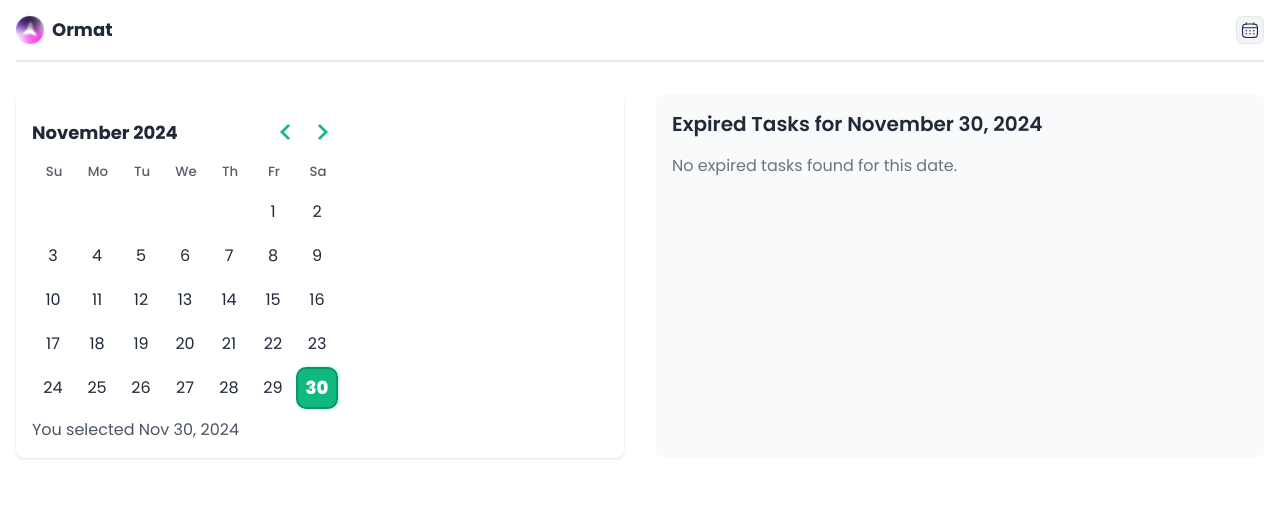
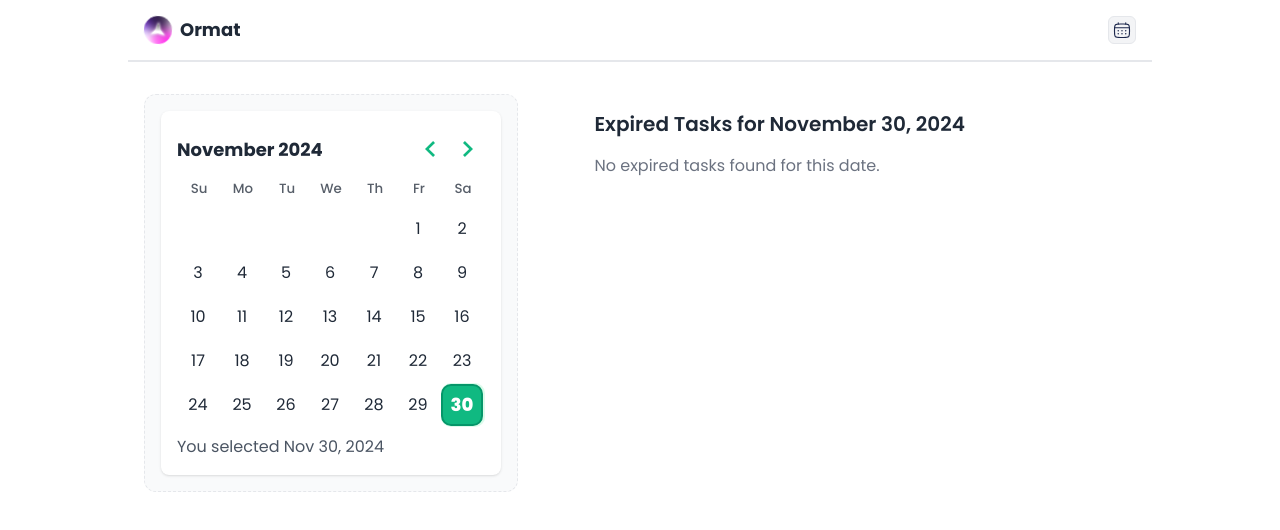
Before and after one commit to dopemukesh/ormat-todolist, a React (Vite) app: page /histry in a window 1280 px wide. Shown: the top 530 px of the page. Built offline with nearby package versions, Linux system fonts and the light colour scheme.

Commit message:
Update version to 0.0.3, re-enable Header component, enhance styling in various components, and improve task display with expiration time. Added smooth scrolling for expired tasks and refined layout in Histry and Todo components.

```diff
--- a/package.json
+++ b/package.json
@@ -2,7 +2,7 @@
   "name": "ormat-todo-list",
   "author": "Mukesh Yadav dope.mukeshyadav@gmail.com https://mukeshyadav.info",
   "private": true,
-  "version": "0.0.1",
+  "version": "0.0.3",
   "type": "module",
   "repository": {
     "type": "git",
--- a/src/App.jsx
+++ b/src/App.jsx
@@ -22,7 +22,7 @@ const App = () => {
     <>
       <Router>
         {/* Header Component */}
-        {/* <Header /> */}
+        <Header />
         <main className="flex justify-center overflow-hidden">
           <Routes>
             <Route path="/" element={<Todo />} />
--- a/src/components/Header.jsx
+++ b/src/components/Header.jsx
@@ -1,44 +1,22 @@
 import React from 'react';
 import { NavLink } from 'react-router-dom';
-// import todoIcon from '../assets/icons/todoIcon.svg'
 import logo from '../assets/gradient-ball-logo.svg';
 import historyIcon from '../assets/icons/todoIcon.svg';
 
 const Header = () => {
   return (
-    <header className='flex flex-col items-center sticky top-0 z-50'>
+    <header className='flex items-center justify-center sticky top-0 z-50 bg-white'>
       {/* ----- title ----- */}
-      <div className='flex flex-grow w-full border-b-2 py-4 justify-between items-center'>
+      <div className='flex flex-grow max-w-[1024px] flex-1 border-b-2 py-4 px-4 justify-between items-center'>
         <NavLink to='/' className='flex items-center gap-2'>
           <img src={logo} alt="" className='w-7 rounded-md rotate-center-alternate' />
           <h1 className='text-lg font-bold text-focus-in-normal'>Ormat</h1>
         </NavLink>
 
         <NavLink to='/histry' className='flex items-center gap-2'>
-          <img src={historyIcon} alt="" className='w-7 p-1 bg-gray-100 border rounded-md active:invert' />
+          <img src={historyIcon} alt="" className='w-7 p-1 bg-gray-100 border rounded-md active:bg-gray-200' />
         </NavLink>
       </div>
-
-      {/* ----- input box ----- */}
-      {/* <div className='flex items-center justify-center w-full my-7 gap-2'>
-        <input
-          type="text"
-          placeholder='Add your task'
-          className='w-56 bg-gray-50 rounded-md border outline-none outline-offset-0 flex-1 py-2.5 px-4 placeholder:text-gray-400 text-sm focus:border-emerald-500'
-          ref={inputRef}
-        />
-        <button
-          onClick={add}
-          className='flex justify-center items-center gap-2 rounded-md bg-emerald-500 active:bg-emerald-400 border border-emerald-600/40 px-4 py-2 text-gray-100 text-sm font-medium whitespace-nowrap'
-        >
-          <svg xmlns="http://www.w3.org/2000/svg" width="24" height="24" viewBox="0 0 24 24" fill="none" stroke="currentColor" strokeWidth="2" strokeLinecap="round" strokeLinejoin="round" className="lucide lucide-circle-plus">
-            <circle cx="12" cy="12" r="10"></circle>
-            <path d="M8 12h8"></path>
-            <path d="M12 8v8"></path>
-          </svg>
-          <p>Add Task</p>
-        </button>
-      </div> */}
     </header>
   );
 };
--- a/src/components/Histry.jsx
+++ b/src/components/Histry.jsx
@@ -122,19 +122,21 @@ const Histry = () => {
     }, [selectedDate]);
 
     return (
-        <div className='bg-white container px-4 w-full'>
-            <Header />
-            <div className='grid md:grid-cols-2 gap-8 my-8'>
+        <div className='bg-white flex flex-grow max-w-[1024px] flex-1 px-4 pb-12'>
+            {/* <Header /> */}
+            <div className='grid md:grid-cols-2 md:place-items-start place-items-center justify-center gap-8 my-8'>
                 {/* Calendar Section */}
-                <div className='rounded-lg'>
+                <div className='rounded-lg grid place-items-center'>
+                    <div className='bg-gray-50 border-dashed border border-gray-200 p-4 rounded-xl'>
                         <Calendar
                             selectedDate={selectedDate}
                             onDateSelect={setSelectedDate}
                         />
                     </div>
+                </div>
 
                 {/* Expired Tasks Section */}
-                <div className='bg-gray-50 p-4 rounded-lg'>
+                <div className='p-4 rounded-lg'>
                     <h2 className='text-xl font-semibold mb-4'>
                         Expired Tasks for {format(selectedDate, 'MMMM d, yyyy')}
                     </h2>
@@ -142,12 +144,9 @@ const Histry = () => {
                     {expiredTasks.length === 0 ? (
                         <p className='text-gray-500'>No expired tasks found for this date.</p>
                     ) : (
-                        <div className='space-y-4'>
+                        <div id='expiredTasks' className='space-y-4 bg-gray-50 p-1 rounded-xl border border-gray-200 overflow-y-scroll max-h-[500px]'>
                             {expiredTasks.map(task => (
-                                <div
-                                    key={task.id}
-                                    className="flex flex-col rounded-xl relative bg-rose-100 beforeAfterBorder_r opacity-75"
-                                >
+                                <div key={task.id} className="flex flex-col rounded-xl relative bg-rose-100 beforeAfterBorder_r opacity-75" >
                                     {/* Status Header */}
                                     <div className="flex justify-between items-center text-[10px] leading-4 font-medium whitespace-nowrap py-1 px-2 rounded-t-xl border border-b-0 bg-rose-100 border-rose-300 text-red-500">
                                         <div className="flex items-center gap-2">
@@ -183,6 +182,7 @@ const Histry = () => {
                         </div>
                     )}
                 </div>
+
             </div>
         </div>
     );
--- a/src/components/InputBox.jsx
+++ b/src/components/InputBox.jsx
@@ -8,7 +8,7 @@ const InputBox = ({ inputRef, add }) => {
         <input
           type="text"
           placeholder='Add your task'
-          className='w-56 bg-gray-50 rounded-md border outline-none outline-offset-0 flex-1 py-2.5 px-4 placeholder:text-gray-400 text-sm focus:border-emerald-500'
+          className='w-full bg-gray-50 rounded-md border outline-none outline-offset-0 flex-1 py-2.5 px-4 placeholder:text-gray-400 text-sm focus:border-emerald-500'
           ref={inputRef}
         />
         <button
--- a/src/components/Popover.jsx
+++ b/src/components/Popover.jsx
@@ -19,11 +19,11 @@ const PopoverButton = () => {
             </button>
 
             {isPopoverOpen && (
-                <div id="my-popover" className="absolute flex flex-col items-center gap-4 bottom-20 w-[406px] bg-white border-2 border-fuchsia-300 text-gray-800 p-4 rounded-xl shadow-lg">
+                <div id="my-popover" className="absolute flex flex-col items-center gap-4 bottom-20 w-[406px] bg-white border-2 border-gray-200 text-gray-800 p-4 rounded-xl shadow-lg">
                     <img src={update} alt="logo" className="w-14 animate-pulse transition-all duration-700" />
                     <h2 className="font-bold mb-2">Updated</h2>
                     <p className="text-center">
-                        Your application is updated: <strong>v0.0.2</strong>. You are already using updated app.
+                        Your application is updated: <strong>v0.0.3</strong>. You are already using updated app.
                     </p>
                     <button className="bg-gray-800 text-gray-100 px-4 py-2 rounded">
                         <a href='/'>Close Now</a>
--- a/src/components/Todo.jsx
+++ b/src/components/Todo.jsx
@@ -86,17 +86,13 @@ const Todo = () => {
 
   return (
     <>
-      <div className='bg-white container px-4 w-full'>
-        {/* Header Component */}
-        <Header />
+      <div className='bg-white max-w-[1024px] flex-grow px-4 w-full sticky top-14'>
+
         <InputBox add={add} inputRef={inputRef} />
 
         {/* ----- todo lists ----- */}
         <div
-          className={`lists overflow-y-scroll max-h-[656px] md:max-h-[556px] bg-gray-50 my-4 rounded-2xl flex flex-col gap-2 ${
-            todoList.length > 0 ? 'p-1.5 border' : 'p-0'
-          }`}
-        >
+          className={`lists overflow-y-scroll max-h-[656px] md:max-h-[556px] bg-gray-50 my-4 rounded-2xl flex flex-col gap-2 ${todoList.length > 0 ? 'p-1.5 border' : 'p-0'}`}>
           {todoList.map((item, index) => (
             <TodoItems
               key={index}
--- a/src/index.css
+++ b/src/index.css
@@ -120,3 +120,9 @@
 .rdp-chevron{
   fill: #10b981 !important;
 }
+
+
+#expiredTasks{
+  scrollbar-width: none;
+  scroll-behavior: smooth;
+}
```
Also changed, not shown: src/components/TodoItems.jsx (+11 -7 lines). Lines whose indentation alone changed are shown as unchanged.
